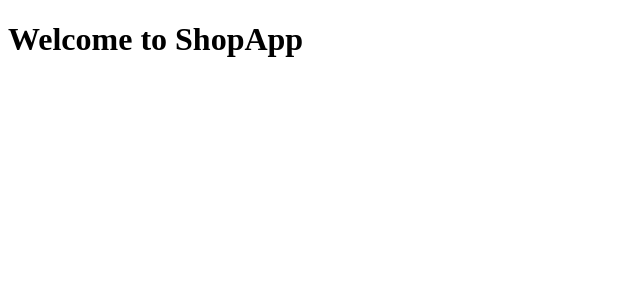
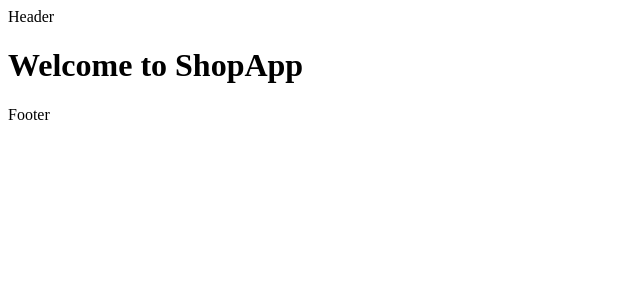
Before and after one commit to ManushreeMallaraju/eCommerce-MERN, a React (Create React App) app in the folder frontend/: page / in a window 1280 px wide. Shown: the top 300 px of the page, without its empty margins (0-640 px from the left). Built offline with nearby package versions, Linux system fonts and the light colour scheme.

Commit message:
Created Header & Footer components

```diff
--- a/frontend/src/App.js
+++ b/frontend/src/App.js
@@ -1,11 +1,16 @@
-import React from 'react';
-
+import React from 'react'
+import Header from './components/Header'
+import Footer from './components/Footer'
 const App = () => {
   return (
     <>
-     <h1>Welcome to ShopApp</h1>
+      <Header />
+      <main>
+        <h1>Welcome to ShopApp</h1>
+      </main>
+      <Footer />
     </>
-  );
+  )
 }
 
-export default App;
+export default App
--- /dev/null
+++ b/frontend/src/components/Footer.js
@@ -0,0 +1,11 @@
+import React from 'react'
+
+const Footer = () => {
+    return (
+        <footer>
+            Footer
+        </footer>
+    )
+}
+
+export default Footer
--- /dev/null
+++ b/frontend/src/components/Header.js
@@ -0,0 +1,11 @@
+import React from 'react'
+
+const Header = () => {
+    return (
+        <header>
+            Header
+        </header>
+    )
+}
+
+export default Header
```
